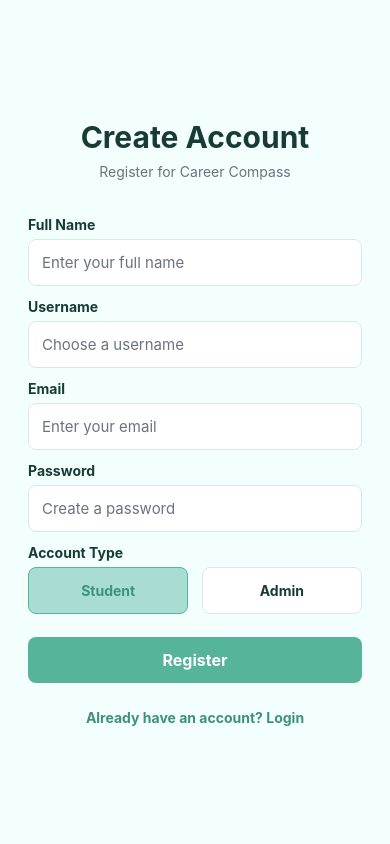
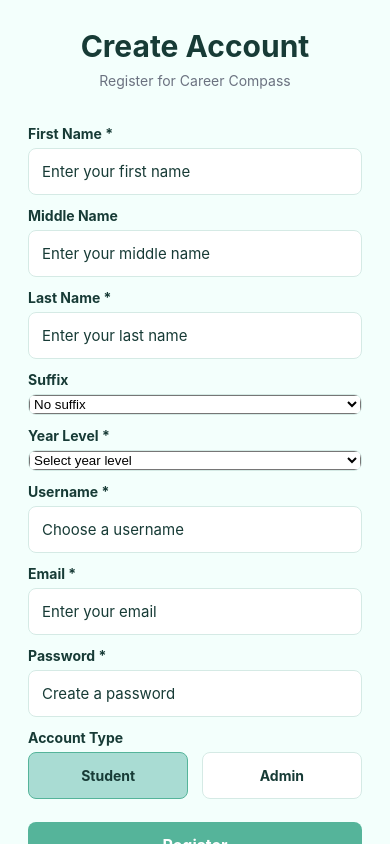
Before and after one commit to JohnbrylleCol2004/CareerCompass, a React Native app: screen /Register in a window 390 px wide. Built offline with nearby package versions, Linux system fonts and the light colour scheme.

Commit message:
feat(auth): enhance registration form with additional fields for name and academic year

```diff
--- a/package.json
+++ b/package.json
@@ -5,6 +5,7 @@
   "dependencies": {
     "@expo/vector-icons": "^15.0.2",
     "@react-native-async-storage/async-storage": "2.2.0",
+    "@react-native-picker/picker": "2.11.4",
     "@react-navigation/bottom-tabs": "^7.20.0",
     "@react-navigation/native": "^7.5.0",
     "@react-navigation/native-stack": "^7.20.0",
--- a/src/screens/auth/RegisterScreen.js
+++ b/src/screens/auth/RegisterScreen.js
@@ -12,6 +12,7 @@
   Platform,
 } from 'react-native';
 
+import { Picker } from '@react-native-picker/picker';
 import PrimaryButton from '../../components/PrimaryButton';
 import { useAuth } from '../../context/AuthContext';
 import { colors } from '../../theme/colors';
@@ -19,19 +20,32 @@
 export default function RegisterScreen({ navigation }) {
   const { register } = useAuth();
 
-  const [name, setName] = useState('');
+  const [firstName, setFirstName] = useState('');
+  const [middleName, setMiddleName] = useState('');
+  const [lastName, setLastName] = useState('');
+  const [suffix, setSuffix] = useState('');
   const [username, setUsername] = useState('');
   const [email, setEmail] = useState('');
   const [password, setPassword] = useState('');
+  const [academicYear, setAcademicYear] = useState('');
   const [role, setRole] = useState('student');
   const [loading, setLoading] = useState(false);
 
   async function handleRegister() {
-    const cleanName = name.trim();
+    const cleanFirstName = firstName.trim();
+    const cleanMiddleName = middleName.trim();
+    const cleanLastName = lastName.trim();
     const cleanUsername = username.trim();
     const cleanEmail = email.trim().toLowerCase();
 
-    if (!cleanName || !cleanUsername || !cleanEmail || !password) {
+    if (
+      !cleanFirstName ||
+      !cleanLastName ||
+      !cleanUsername ||
+      !cleanEmail ||
+      !password ||
+      !academicYear
+    ) {
       Alert.alert(
         'Incomplete Form',
         'Please complete all required fields.'
@@ -40,42 +54,51 @@
     }
 
     if (!cleanEmail.includes('@')) {
-      Alert.alert(
-        'Invalid Email',
-        'Please enter a valid email address.'
-      );
+      Alert.alert('Invalid Email', 'Please enter a valid email address.');
       return;
     }
 
     if (password.length < 6) {
       Alert.alert(
         'Weak Password',
-        'Your password must contain at least 6 characters.'
+        'Password must contain at least 6 characters.'
       );
       return;
     }
+
+    const fullName = [
+      cleanFirstName,
+      cleanMiddleName,
+      cleanLastName,
+      suffix,
+    ]
+      .filter(Boolean)
+      .join(' ');
 
     try {
       setLoading(true);
 
       await register({
-        name: cleanName,
+        name: fullName,
+        firstName: cleanFirstName,
+        middleName: cleanMiddleName,
+        lastName: cleanLastName,
+        suffix,
         username: cleanUsername,
         email: cleanEmail,
         password,
+        academicYear,
         role,
       });
 
       Alert.alert(
         'Registration Successful',
-        `Welcome, ${cleanName}!`
+        `Welcome, ${fullName}!`
       );
-
-      // AuthContext should automatically open the correct navigator.
     } catch (error) {
       Alert.alert(
         'Registration Failed',
-        error?.message || 'Something went wrong during registration.'
+        error?.message || 'Something went wrong.'
       );
     } finally {
       setLoading(false);
@@ -90,6 +113,9 @@
       >
         <ScrollView
           contentContainerStyle={styles.container}
+          showsVerticalScrollIndicator={false}
+          bounces={false}
+          overScrollMode="never"
           keyboardShouldPersistTaps="handled"
         >
           <Text style={styles.title}>Create Account</Text>
@@ -98,33 +124,77 @@
             Register for Career Compass
           </Text>
 
-          <Text style={styles.label}>Full Name</Text>
+          <Text style={styles.label}>First Name *</Text>
           <TextInput
             style={styles.input}
-            placeholder="Enter your full name"
-            placeholderTextColor={colors.gray}
-            value={name}
-            onChangeText={setName}
+            placeholder="Enter your first name"
+            value={firstName}
+            onChangeText={setFirstName}
             autoCapitalize="words"
-            autoCorrect={false}
           />
 
-          <Text style={styles.label}>Username</Text>
+          <Text style={styles.label}>Middle Name</Text>
+          <TextInput
+            style={styles.input}
+            placeholder="Enter your middle name"
+            value={middleName}
+            onChangeText={setMiddleName}
+            autoCapitalize="words"
+          />
+
+          <Text style={styles.label}>Last Name *</Text>
+          <TextInput
+            style={styles.input}
+            placeholder="Enter your last name"
+            value={lastName}
+            onChangeText={setLastName}
+            autoCapitalize="words"
+          />
+
+          <Text style={styles.label}>Suffix</Text>
+          <View style={styles.pickerContainer}>
+            <Picker
+              selectedValue={suffix}
+              onValueChange={setSuffix}
+            >
+              <Picker.Item label="No suffix" value="" />
+              <Picker.Item label="Jr." value="Jr." />
+              <Picker.Item label="Sr." value="Sr." />
+              <Picker.Item label="II" value="II" />
+              <Picker.Item label="III" value="III" />
+              <Picker.Item label="IV" value="IV" />
+              <Picker.Item label="V" value="V" />
+            </Picker>
+          </View>
+
+          <Text style={styles.label}>Year Level *</Text>
+          <View style={styles.pickerContainer}>
+            <Picker
+              selectedValue={academicYear}
+              onValueChange={setAcademicYear}
+            >
+              <Picker.Item label="Select year level" value="" />
+              <Picker.Item label="1st Year" value="1st Year" />
+              <Picker.Item label="2nd Year" value="2nd Year" />
+              <Picker.Item label="3rd Year" value="3rd Year" />
+              <Picker.Item label="4th Year" value="4th Year" />
+            </Picker>
+          </View>
+
+          <Text style={styles.label}>Username *</Text>
           <TextInput
             style={styles.input}
             placeholder="Choose a username"
-            placeholderTextColor={colors.gray}
             value={username}
             onChangeText={setUsername}
             autoCapitalize="none"
             autoCorrect={false}
           />
 
-          <Text style={styles.label}>Email</Text>
+          <Text style={styles.label}>Email *</Text>
           <TextInput
             style={styles.input}
             placeholder="Enter your email"
-            placeholderTextColor={colors.gray}
             value={email}
             onChangeText={setEmail}
             keyboardType="email-address"
@@ -132,16 +202,14 @@
             autoCorrect={false}
           />
 
-          <Text style={styles.label}>Password</Text>
+          <Text style={styles.label}>Password *</Text>
           <TextInput
             style={styles.input}
             placeholder="Create a password"
-            placeholderTextColor={colors.gray}
             value={password}
             onChangeText={setPassword}
             secureTextEntry
             autoCapitalize="none"
-            autoCorrect={false}
           />
 
           <Text style={styles.label}>Account Type</Text>
@@ -155,14 +223,7 @@
               onPress={() => setRole('student')}
               disabled={loading}
             >
-              <Text
-                style={[
-                  styles.roleText,
-                  role === 'student' && styles.selectedRoleText,
-                ]}
-              >
-                Student
-              </Text>
+              <Text style={styles.roleText}>Student</Text>
             </TouchableOpacity>
 
             <TouchableOpacity
@@ -173,14 +234,7 @@
               onPress={() => setRole('admin')}
               disabled={loading}
             >
-              <Text
-                style={[
-                  styles.roleText,
-                  role === 'admin' && styles.selectedRoleText,
-                ]}
-              >
-                Admin
-              </Text>
+              <Text style={styles.roleText}>Admin</Text>
             </TouchableOpacity>
           </View>
 
@@ -191,7 +245,6 @@
 
           <TouchableOpacity
             onPress={() => navigation.navigate('Login')}
-            disabled={loading}
           >
             <Text style={styles.loginText}>
               Already have an account? Login
@@ -215,7 +268,6 @@
 
   container: {
     flexGrow: 1,
-    justifyContent: 'center',
     padding: 28,
   },
 
@@ -250,6 +302,14 @@
     color: colors.dark,
   },
 
+  pickerContainer: {
+    backgroundColor: colors.white,
+    borderWidth: 1,
+    borderColor: colors.border,
+    borderRadius: 8,
+    overflow: 'hidden',
+  },
+
   roleContainer: {
     flexDirection: 'row',
     justifyContent: 'space-between',
@@ -276,10 +336,6 @@
     fontWeight: 'bold',
   },
 
-  selectedRoleText: {
-    color: colors.primaryDark,
-  },
-
   loginText: {
     color: colors.primaryDark,
     textAlign: 'center',
```
Also changed, not shown: 1 other file (tests, documents, lock files or other folders).
